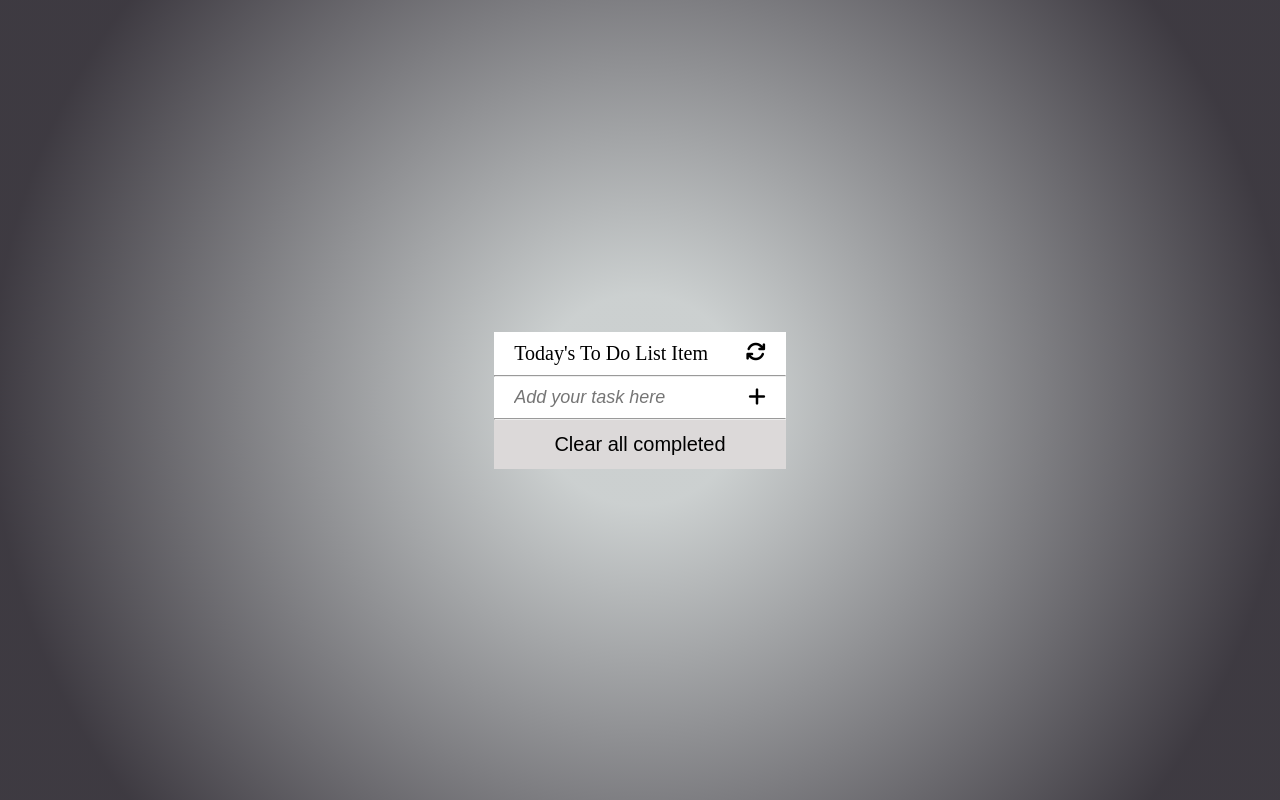
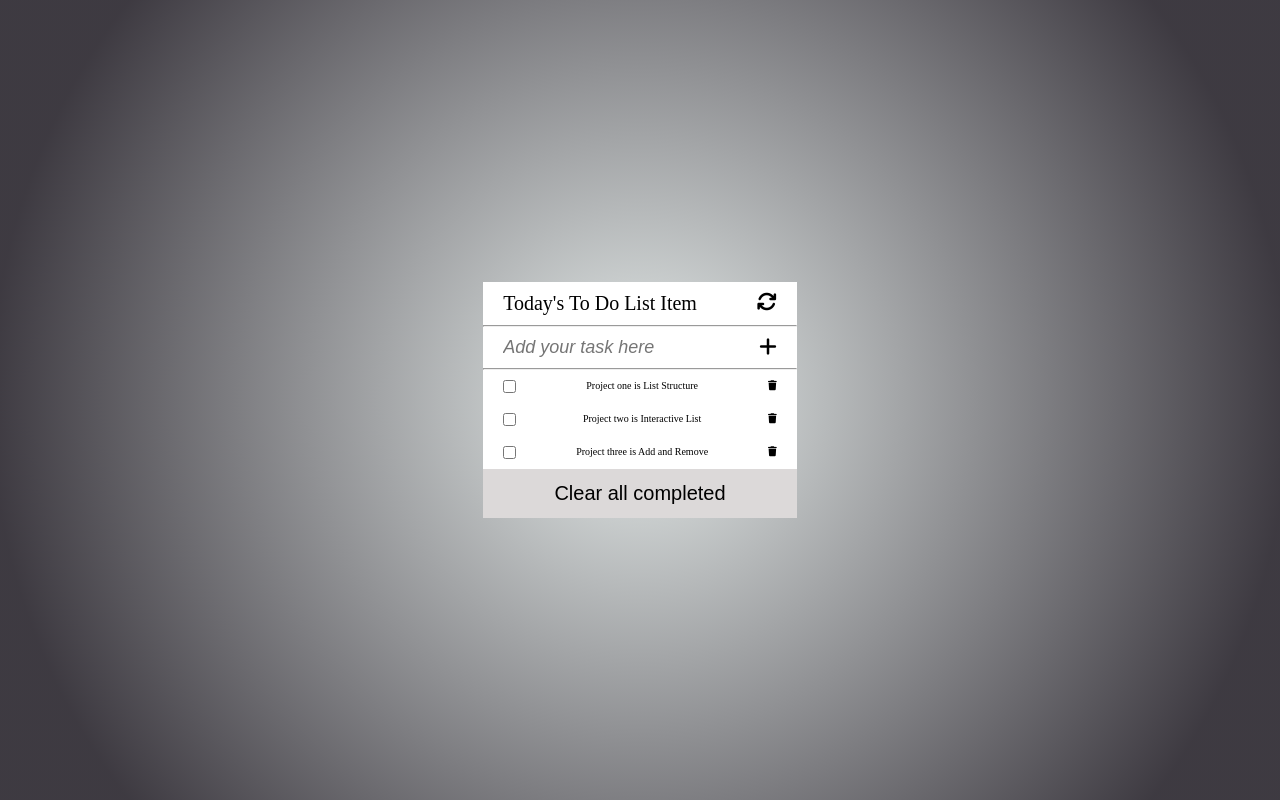
Before and after one commit to DannieMo/ToDo-List-Project, a website built with webpack: page src/index.html in a window 1280 px wide. Built offline with nearby package versions, Linux system fonts and the light colour scheme.

Commit message:
Fix reviewer's comments

```diff
--- a/src/index.html
+++ b/src/index.html
@@ -27,6 +27,7 @@
         <i class="fa-solid fa-plus icon__size"></i>
       </article>
       <hr />
+      <div class="task-list"></div>
       <div class="clear-task">
         <button class="clear-all">Clear all completed</button>
       </div>
--- a/src/index.js
+++ b/src/index.js
@@ -5,12 +5,12 @@ const tasks = document.querySelector('.task-list');
 const listArray = [
   {
     description: 'Project one is List Structure',
-    complete: false,
+    complete: true,
     index: 0,
   },
   {
     description: 'Project two is Interactive List',
-    complete: false,
+    complete: true,
     index: 1,
   },
   {
@@ -20,22 +20,36 @@ const listArray = [
   },
 ];
 
-const displayTasks = (task) => {
-  tasks.insertAdjacentHTML(
-    'afterbegin',
-    `
-<li class="list-items arrange-items">
-<div class="input">
-  <input type="checkbox" name="" class="list-item" id="${task.index}" >
-  <label class="list__input" for="">${task.description}</label>
-</div>
-<i class="fa-sharp fa-solid fa-trash icon__size"></i>
-</li>
-<hr>
-`,
-  );
+// =================== Code for next milestone under dev ===============
+
+const handleState = () => {
+  // code for next milestone
 };
-tasks.innerHTML = listArray
-  .reverse()
-  .map((task) => displayTasks(task))
-  .join('');
+
+// =================== Code for next milestone under dev ===============
+
+const displayTasks = (task, container) => {
+  if (task.length > 0) {
+    const ul = document.createElement('ul');
+    task.forEach((el, id) => {
+      const li = document.createElement('li');
+      li.setAttribute('class', 'list-items arrange-items');
+      const checkbox = document.createElement('input');
+      checkbox.setAttribute('class', 'list-item');
+      checkbox.type = 'checkbox';
+      checkbox.id = `id${id}`;
+      checkbox.addEventListener('click', (id) => handleState(id));
+      const trash = document.createElement('span');
+      trash.innerHTML = `<i id=${id} class="fa-sharp fa-solid fa-trash"></i>`;
+      const descBox = document.createElement('span');
+      const { description } = el;
+      descBox.setAttribute('class', 'list__input');
+      descBox.innerText = description;
+      li.append(checkbox, description, trash);
+      ul.appendChild(li);
+    });
+    container.append(ul);
+  }
+};
+
+displayTasks(listArray, tasks);
```
Also changed, not shown: src/style.css (+5 -6 lines), README.md, 1 other file.
